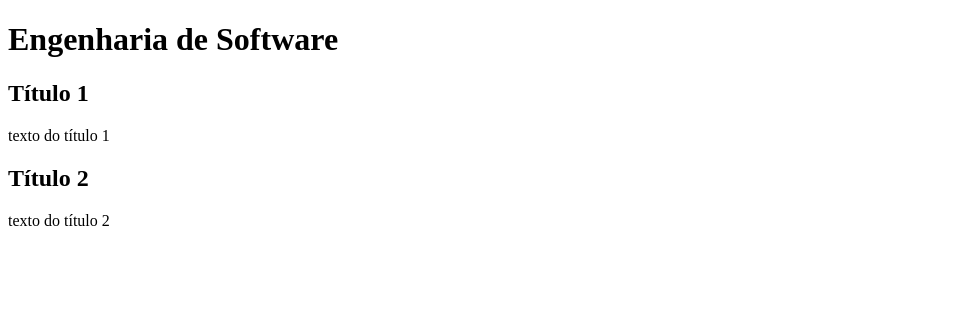
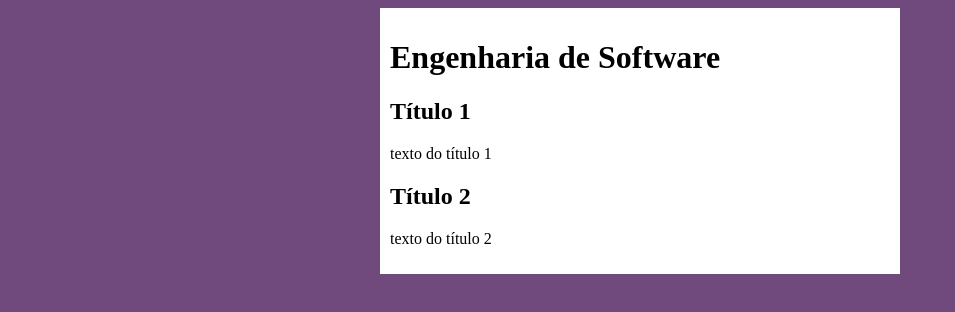
Before and after one commit to nzuchinali/tcc, a plain HTML site: page index.html in a window 1280 px wide. Shown: the whole page, without its empty margins (0-955 px from the left). Drawn offline with Linux system fonts and the light colour scheme.

Commit message:
design add

```diff
--- a/index.html
+++ b/index.html
@@ -4,6 +4,7 @@
     <meta charset="UTF-8">
     <meta name="viewport" content="width=device-width, initial-scale=1.0">
     <title>Document</title>
+    <link rel="stylesheet" href="style.css">
 </head>
 <body>
     <main>
--- /dev/null
+++ b/style.css
@@ -0,0 +1,10 @@
+body {
+    background-color: rgb(112, 74, 124);
+}
+
+main {
+    background-color: white;
+    width: 500px;
+    margin: auto;
+    padding: 10px;
+}
```
